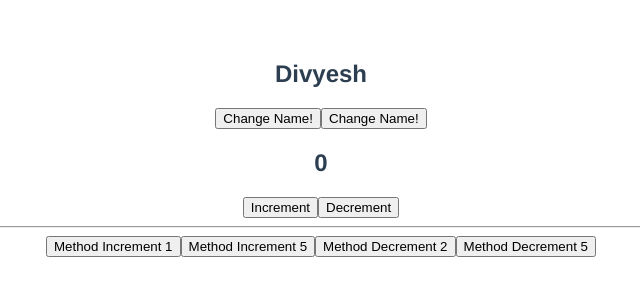
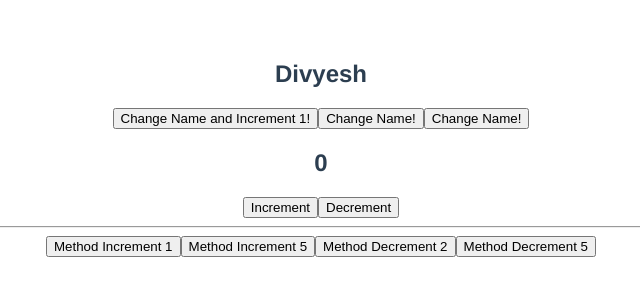
Before and after one commit to divyeshz/codevolution-vue, a Vue app: page / in a window 1280 px wide. Shown: the top 300 px of the page, without its empty margins (319-959 px from the left). Built offline with nearby package versions, Linux system fonts and the light colour scheme.

Commit message:
Event Handling (Part 2)

```diff
--- a/src/App.vue
+++ b/src/App.vue
@@ -1,6 +1,7 @@
 <template>
   <h2>{{ name }}</h2>
   <div>
+    <button @click="changeName($event), increment(1, $event)">Change Name and Increment 1!</button>
     <button @click="name = 'Neel'">Change Name!</button>
     <button @mouseover="name = 'Neel'">Change Name!</button>
   </div>
```
